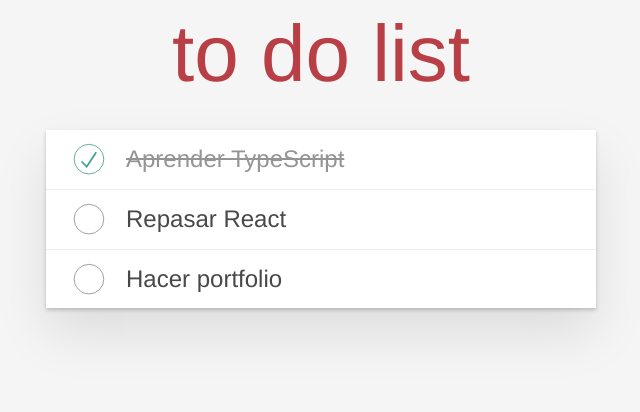
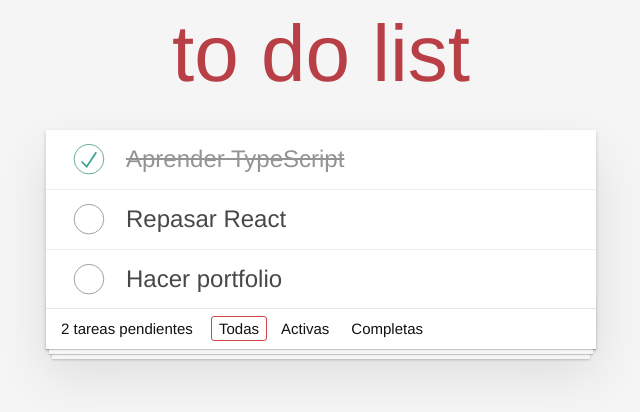
Before and after one commit to elialcodes/to-do-list, a React (Vite) app: page / in a window 1280 px wide. Shown: the top 412 px of the page, without its empty margins (319-959 px from the left). Built offline with nearby package versions, Linux system fonts and the light colour scheme.

Commit message:
working filters

```diff
--- a/src/App.tsx
+++ b/src/App.tsx
@@ -1,5 +1,6 @@
 import { useState } from 'react';
 import Todos from './components/Todos';
+import Footer from './components/Footer';
 
 //el tipado de la constante lo dejamos a la inferencia
 const mockTodos = [
@@ -18,6 +19,7 @@ const mockTodos = [
 
 const App = (): JSX.Element => {
   const [todos, setTodos] = useState(mockTodos);
+  const [filterSelected, setFilterSelected] = useState('all');
 
   //función para setear la variable de estado eliminando elementos del array,
   //nos devolverá los todos cuyo id no coincida con el id del evento
@@ -42,10 +44,42 @@ const App = (): JSX.Element => {
     setTodos(newTodos);
   };
 
+  const handleFilterChange = (filter: string): void => {
+    setFilterSelected(filter);
+  };
+
+  //constante para saber las tareas donde completed no es true
+  const activeCount = todos.filter((todo) => !todo.completed).length;
+
+  //constante para saber las tareas que están completas
+  const completedCount = todos.length - activeCount;
+
+  const filteredTodos = todos.filter((todo) => {
+    if (filterSelected === 'active') {
+      return !todo.completed;
+    }
+    if (filterSelected === 'completed') {
+      return todo.completed;
+    } else {
+      return todo;
+    }
+  });
+
   return (
     <div className="todoapp">
       <h1>to do list</h1>
-      <Todos todos={todos} onRemoveTodo={handleRemove} onToggleCompleteTodo={handleCompleted} />
+      <Todos
+        todos={filteredTodos}
+        onRemoveTodo={handleRemove}
+        onToggleCompleteTodo={handleCompleted}
+      />
+      <Footer
+        activeCount={activeCount}
+        completedCount={completedCount}
+        filterSelected={filterSelected}
+        onClearCompleted={() => {}}
+        handleFilterChange={handleFilterChange}
+      />
     </div>
   );
 };
--- /dev/null
+++ b/src/components/Filters.tsx
@@ -0,0 +1,43 @@
+interface FiltersProps {
+  filterSelected: (id: string) => void;
+  onFilterChange: (id: string) => void;
+}
+
+const Filters = ({ filterSelected, onFilterChange }: FiltersProps): JSX.Element => {
+  return (
+    <ul className="filters">
+      <li>
+        <a
+          className={`${filterSelected === 'all' ? 'selected' : ''}`}
+          onClick={() => {
+            onFilterChange('all');
+          }}
+        >
+          Todas
+        </a>
+      </li>
+      <li>
+        <a
+          className={`${filterSelected === 'active' ? 'selected' : ''}`}
+          onClick={() => {
+            onFilterChange('active');
+          }}
+        >
+          Activas
+        </a>
+      </li>
+      <li>
+        <a
+          className={`${filterSelected === 'completed' ? 'selected' : ''}`}
+          onClick={() => {
+            onFilterChange('completed');
+          }}
+        >
+          Completas
+        </a>
+      </li>
+    </ul>
+  );
+};
+
+export default Filters;
--- /dev/null
+++ b/src/components/Footer.tsx
@@ -0,0 +1,25 @@
+import Filters from './Filters.jsx';
+
+interface FooterProps {
+  activeCount: number;
+  completedCount: number;
+  filterSelected: string;
+  onClearCompleted: () => void;
+  handleFilterChange: (filter: string) => void;
+}
+const Footer = ({
+  activeCount = 0,
+  completedCount = 0,
+  filterSelected,
+  onClearCompleted,
+  handleFilterChange,
+}: FooterProps): JSX.Element => {
+  return (
+    <footer className="footer">
+      <span className="todo-count">{activeCount} tareas pendientes</span>
+      <Filters filterSelected={filterSelected} onFilterChange={handleFilterChange} />
+    </footer>
+  );
+};
+
+export default Footer;
```
Also changed, not shown: src/components/Todo.tsx (+5 -2 lines).
